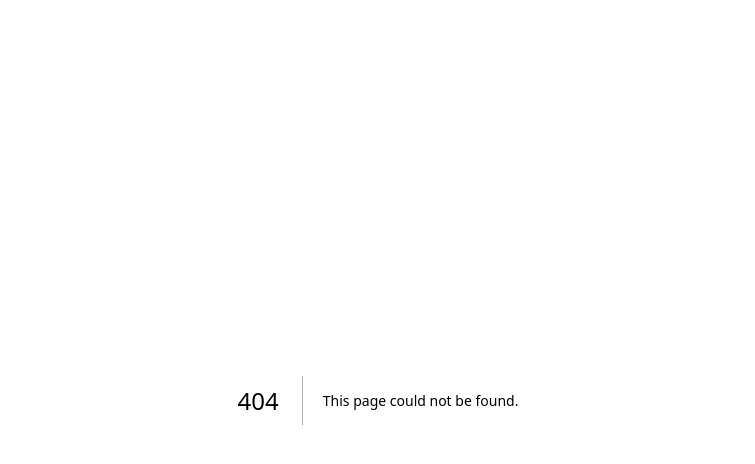
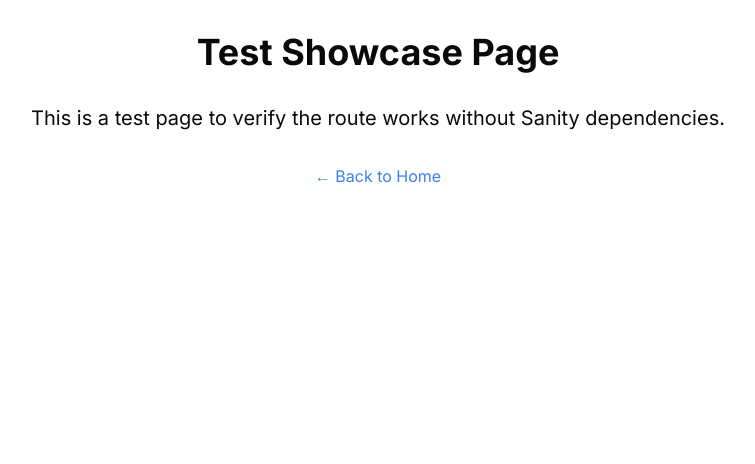
Before and after one commit to mediacurrent/pitch-lab, a Next.js app: page /test-showcase in a window 1280 px wide. Before the commit this address had no page. Shown: the top 464 px of the page, without its empty margins (262-1017 px from the left). Built offline with nearby package versions, Linux system fonts and the light colour scheme.

Commit message:
Add test showcase page without Sanity dependency

```diff
--- /dev/null
+++ b/app/test-showcase/page.tsx
@@ -0,0 +1,13 @@
+export default function TestShowcasePage() {
+  return (
+    <div className="min-h-screen bg-background p-8">
+      <h1 className="text-4xl font-bold text-center mb-8">Test Showcase Page</h1>
+      <p className="text-center text-xl text-muted-foreground">
+        This is a test page to verify the route works without Sanity dependencies.
+      </p>
+      <div className="mt-8 text-center">
+        <a href="/" className="text-blue-500 hover:underline">← Back to Home</a>
+      </div>
+    </div>
+  )
+}
```
